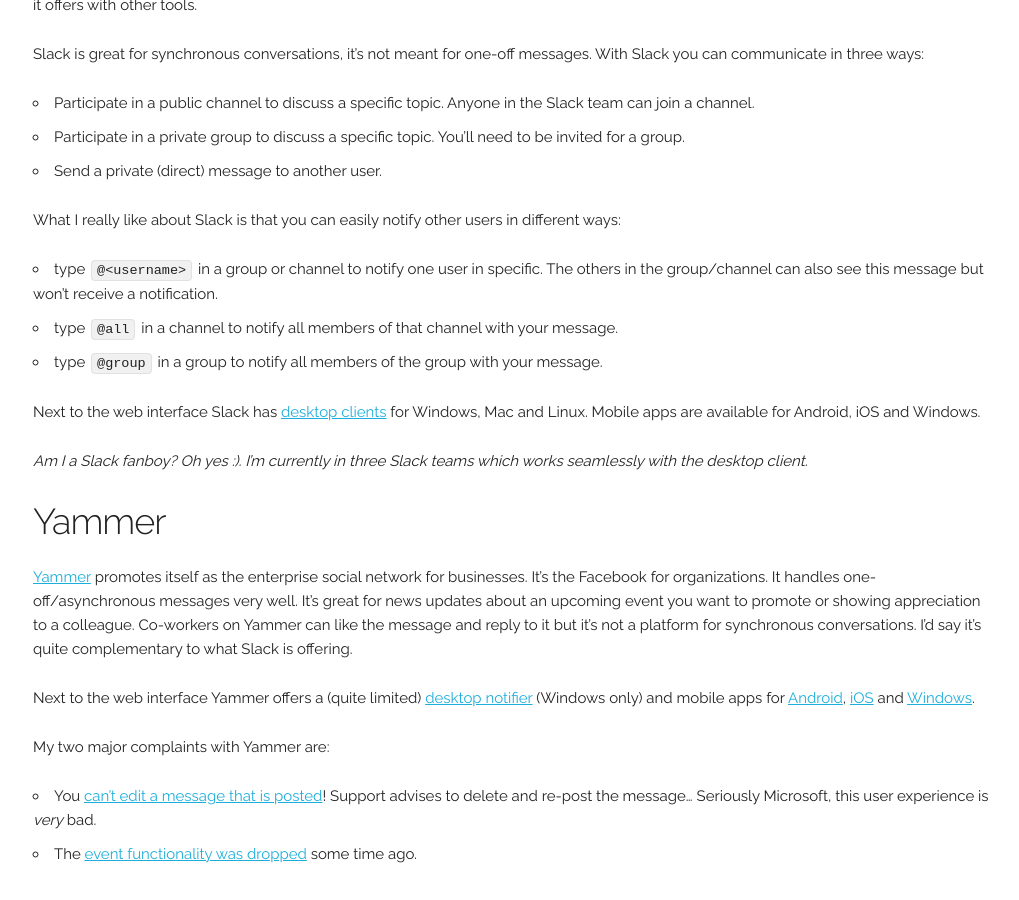
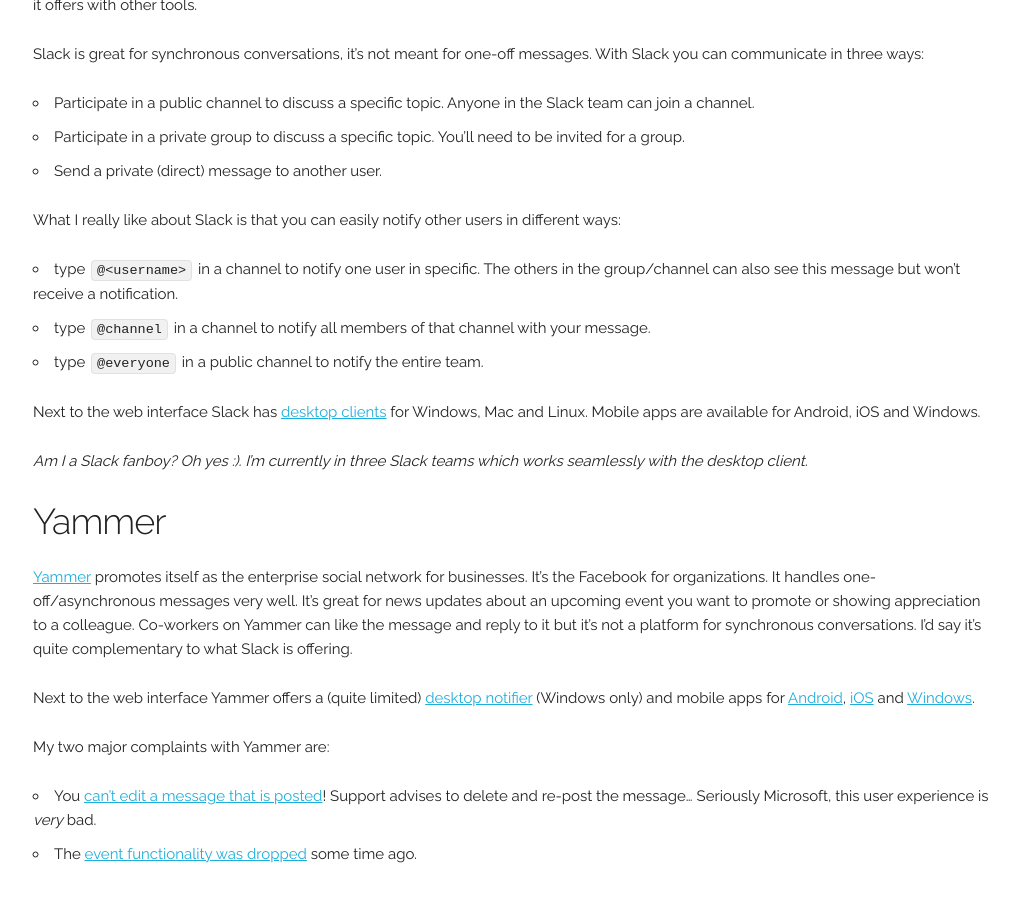
Before and after one commit to marcduiker/marcduiker.github.io, a Jekyll site: the page built from _posts/2015-10-14-choosing-communication-tools-for-distributed-teams.md, in a window 1280 px wide and 900 px high, scrolled down 1877 px. Shown: the whole window, without its empty margins (127-1146 px from the left). Built offline with Jekyll 4.4.1, drawn with Linux system fonts in a browser that asks for light colours; Markdown is read by kramdown in place of the engine named in the settings; comment, search, counter and statistics services are not loaded.

Commit message:
Updated hyperlinks and slack commands.

```diff
--- a/_posts/2015-10-14-choosing-communication-tools-for-distributed-teams.md
+++ b/_posts/2015-10-14-choosing-communication-tools-for-distributed-teams.md
@@ -38,7 +38,7 @@
 
 ###Slack
 [Slack.com](https://slack.com) is definitely my favorite conversation platform nowadays. I like the minimal interface on the web and the desktop client, the ability to focus conversations around topics and the intuitive way of notifying people.
-I haven't even started about the fantastic [integrations](http://www.slack.com/services/new) it offers with other tools.
+I haven't even started about the fantastic [integrations](https://slack.com/apps) it offers with other tools.
 
 Slack is great for synchronous conversations, it's not meant for one-off messages.
 With Slack you can communicate in three ways:
@@ -49,11 +49,11 @@
 
 What I really like about Slack is that you can easily notify other users in different ways:
 
-- type `@<username>` in a group or channel to notify one user in specific. The others in the group/channel can also see this message but won't receive a notification.
-- type `@all` in a channel to notify all members of that channel with your message.
-- type `@group` in a group to notify all members of the group with your message.
+- type `@<username>` in a channel to notify one user in specific. The others in the group/channel can also see this message but won't receive a notification.
+- type `@channel` in a channel to notify all members of that channel with your message.
+- type `@everyone` in a public channel to notify the entire team.
 
-Next to the web interface Slack has [desktop clients](https://slack.com/apps) for Windows, Mac and Linux. Mobile apps are available for Android, iOS and Windows.
+Next to the web interface Slack has [desktop clients](https://slack.com/downloads) for Windows, Mac and Linux. Mobile apps are available for Android, iOS and Windows.
 
 _Am I a Slack fanboy? Oh yes :). I'm currently in three Slack teams which works seamlessly with the desktop client._
 
```
